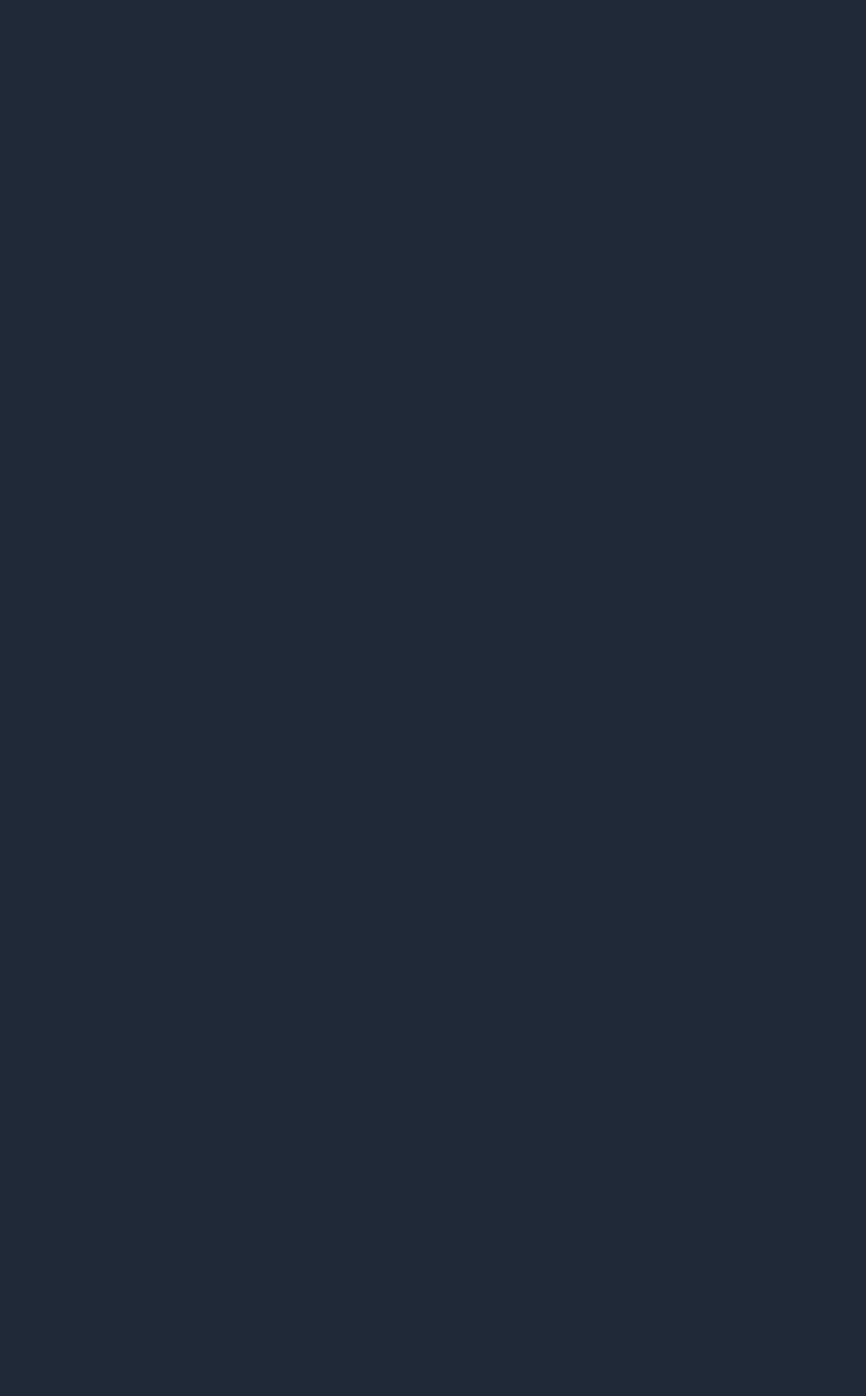
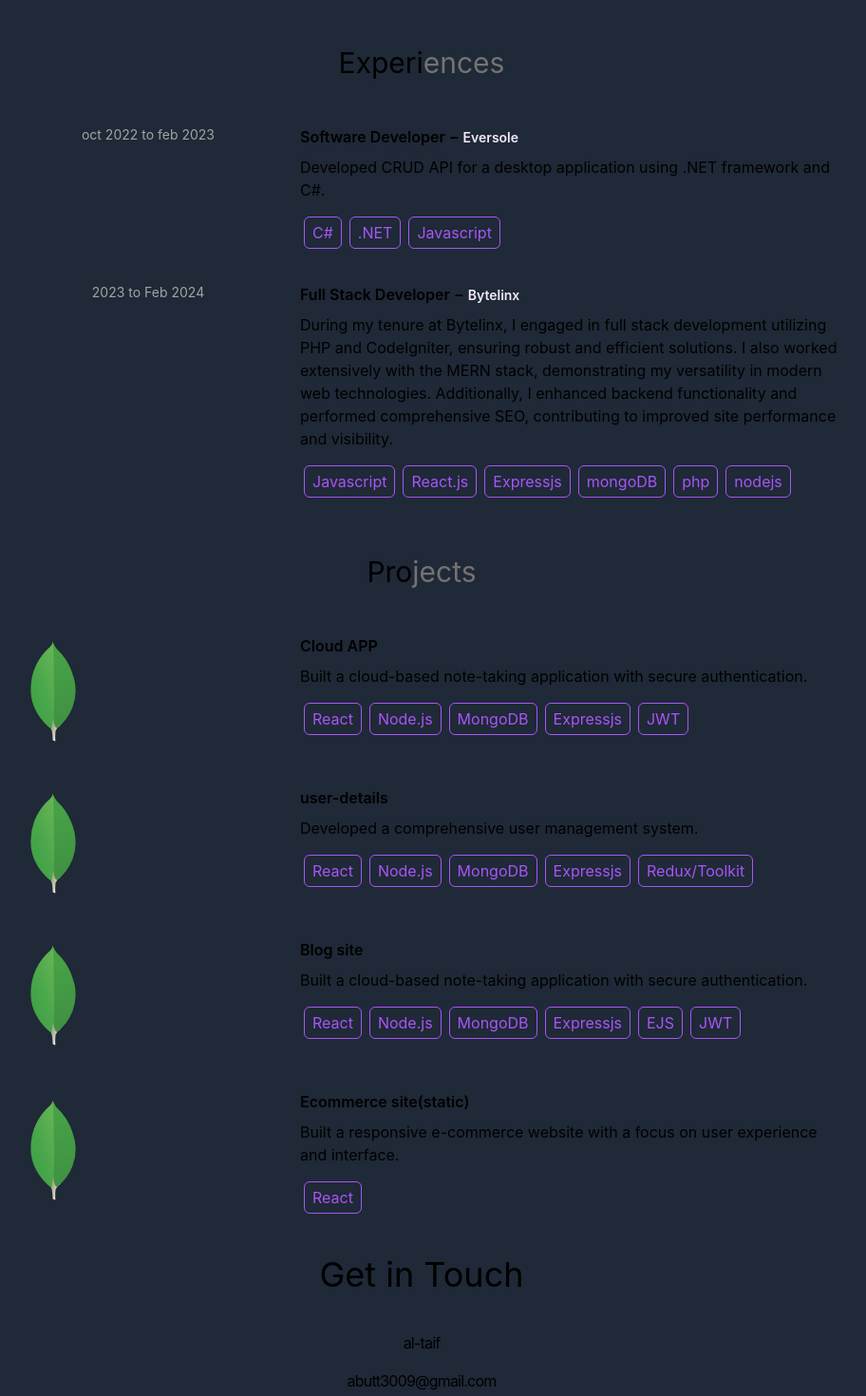
Before and after one commit to ahmadali3009/portfolio-web, a React (Vite) app: page / in a window 1280 px wide. Shown: the part 1420-2890 px from the top of the page at 95% size, without its empty margins (196-1108 px from the left). Before the commit the page ends 1412 px from the top, so only its background shows below. Built offline with nearby package versions, Linux system fonts and the light colour scheme.

Commit message:
project sec and contact sec

```diff
--- a/src/App.jsx
+++ b/src/App.jsx
@@ -4,7 +4,9 @@ import Home from './components/Home'
 import Navbar from './components/Navbar'
 import About from './components/About'
 import Skillsicon from './components/Skillsicon'
-
+import Experience from './components/Experience'
+import Projects from './components/Projectsdetail'
+import Contact from './components/contact'
 function App() {
 
   return (
@@ -14,6 +16,9 @@ function App() {
       <Home/>
       <About/>
       <Skillsicon/>
+      <Experience/>
+      <Projects></Projects>
+      <Contact/>
       </div>
     </>
   )
--- /dev/null
+++ b/src/components/Experience.jsx
@@ -0,0 +1,42 @@
+import React from 'react';
+import { EXPERIENCES } from '../constants';
+
+const Experience = () => {
+    return (
+        <div>
+            <div className="bg-gray-800 mb-12 mt-14">
+                <h1 className="text-center text-3xl">
+                    Experi
+                    <span className="text-neutral-500">ences</span>
+                </h1>
+            </div>
+            <div>
+                {EXPERIENCES.map((experience, index) => (
+                    <div key={index} className="mb-8 flex flex-wrap justify-center">
+                        <div className="w-full text-center lg:w-1/4 sm:w-full">
+                            <p className="mb-2 text-sm text-neutral-400">{experience.year}</p>
+                        </div>
+                        <div className="w-full max-w-xl text-center lg:text-left sm:w-full lg:w-3/4">
+                            <h6 className="mb-2 font-semibold">
+                                {experience.role} −{" "}
+                                <span className="text-sm text-purple-100">
+                                    {experience.company}
+                                </span>
+                            </h6>
+                            <p>{experience.description}</p>
+                            <div className="mt-3 flex flex-wrap justify-center lg:justify-start">
+                                {experience.technologies.map((tech, techIndex) => (
+                                    <span key={techIndex} className="text-purple-500 border border-purple-500 rounded-md px-2 py-1 m-1">
+                                        {tech}
+                                    </span>
+                                ))}
+                            </div>
+                        </div>
+                    </div>
+                ))}
+            </div>
+        </div>
+    );
+}
+
+export default Experience;
--- /dev/null
+++ b/src/components/Projectsdetail.jsx
@@ -0,0 +1,38 @@
+import React from 'react';
+import { PROJECTS } from '../constants';
+
+const Projectsdetail = () => {
+  return (
+    <div>
+      <div className="bg-gray-800 mb-12 mt-14">
+        <h1 className="text-center text-3xl">
+          Pro
+          <span className="text-neutral-500">jects</span>
+        </h1>
+      </div>
+
+      {PROJECTS.map((pro, index) => (
+        <div key={index} className="mb-8 flex flex-wrap justify-center">
+          <div className="w-full flex justify-center lg:w-1/4 lg:justify-start">
+            <img src={pro.image} className="mb-2" width={120} height={120} alt={pro.title}></img>
+          </div>
+          <div className="w-full max-w-xl lg:w-3/4">
+            <h6 className="mb-2 font-semibold text-center lg:text-left">
+              {pro.title}
+            </h6>
+            <p className="text-center lg:text-left">{pro.description}</p>
+            <div className="mt-3 flex flex-wrap justify-center lg:justify-start">
+              {pro.technologies.map((tech, techIndex) => (
+                <span key={techIndex} className="text-purple-500 border border-purple-500 rounded-md px-2 py-1 m-1">
+                  {tech}
+                </span>
+              ))}
+            </div>
+          </div>
+        </div>
+      ))}
+    </div>
+  );
+}
+
+export default Projectsdetail;
--- /dev/null
+++ b/src/components/contact.jsx
@@ -0,0 +1,14 @@
+import { CONTACT } from "../constants";
+const Contact = () => {
+    return (
+        <div className="border-b ☐ border-neutral-900 pb-20">
+            <h1 className="my-10 text-center text-4xl mt-15">Get in Touch</h1>
+            <div className="text-center tracking-tighter">
+                <p className="my-4">{CONTACT.address}</p>
+                <p className="my-4">{CONTACT.phoneNo}</p>
+                <a href="#">{CONTACT.email}</a>
+            </div>
+        </div>
+    );
+};
+export default Contact;
--- /dev/null
+++ b/src/constants/index.js
@@ -0,0 +1,57 @@
+import image from "../assets/mongo-svgrepo-com.svg"
+import image2 from "../assets/mongo-svgrepo-com.svg"
+import image3 from "../assets/mongo-svgrepo-com.svg"
+import image4 from "../assets/mongo-svgrepo-com.svg"
+
+
+export const EXPERIENCES = [
+    {
+        year: "oct 2022 to feb 2023",
+        role: "Software Developer",
+        company: "Eversole",
+        description: `Developed CRUD API for a desktop application using .NET framework and C#.`,
+        technologies: ["C#", ".NET", "Javascript"],
+    },
+    {
+        year: "2023 to Feb 2024",
+        role: "Full Stack Developer",
+        company: "Bytelinx",
+        description: `During my tenure at Bytelinx, I engaged in full stack development utilizing PHP and CodeIgniter, ensuring robust and efficient solutions. I also worked extensively with the MERN stack, demonstrating my versatility in modern web technologies. Additionally, I enhanced backend functionality and performed comprehensive SEO, contributing to improved site performance and visibility.
+`,
+        technologies: ["Javascript", "React.js", "Expressjs", "mongoDB", "php", "nodejs"],
+    },
+
+]
+
+export const PROJECTS = [
+    {
+        title: "Cloud APP",
+        image: image,
+        description: "Built a cloud-based note-taking application with secure authentication.",
+        technologies: ["React", "Node.js", "MongoDB" , "Expressjs" , "JWT"],
+    },
+    {
+        title: "user-details",
+        image: image2,
+        description: "Developed a comprehensive user management system.",
+        technologies: ["React", "Node.js", "MongoDB" , "Expressjs" , "Redux/Toolkit"],
+    },
+    {
+        title: "Blog site",
+        image:image3,
+        description: "Built a cloud-based note-taking application with secure authentication.",
+        technologies: ["React", "Node.js", "MongoDB" , "Expressjs" , "EJS" , "JWT"],
+    },
+    {
+        title: "Ecommerce site(static)",
+        image: image4,
+        description: "Built a responsive e-commerce website with a focus on user experience and interface.",
+        technologies: ["React"],
+    },
+]
+
+export const CONTACT = {
+    address : "al-taif",
+    phone : "0311-7694349",
+    email : "abutt3009@gmail.com"
+}
```
